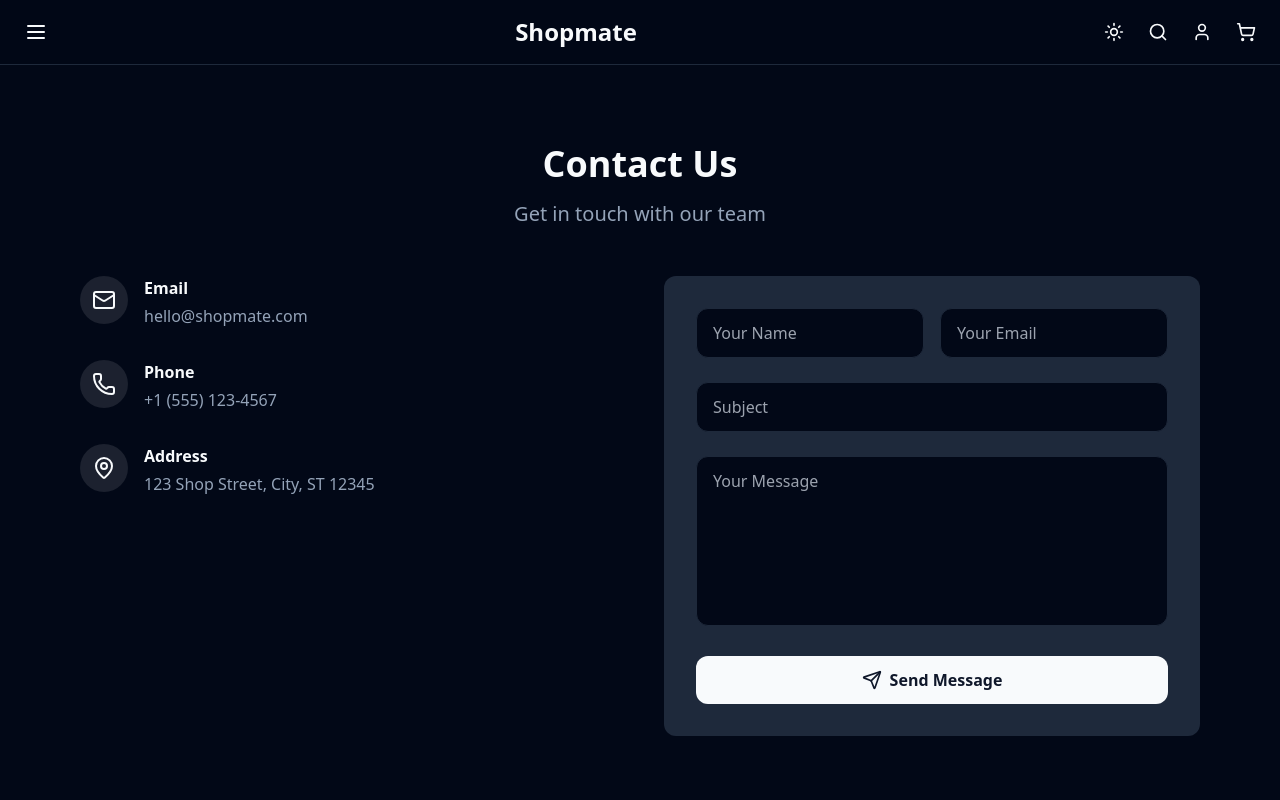
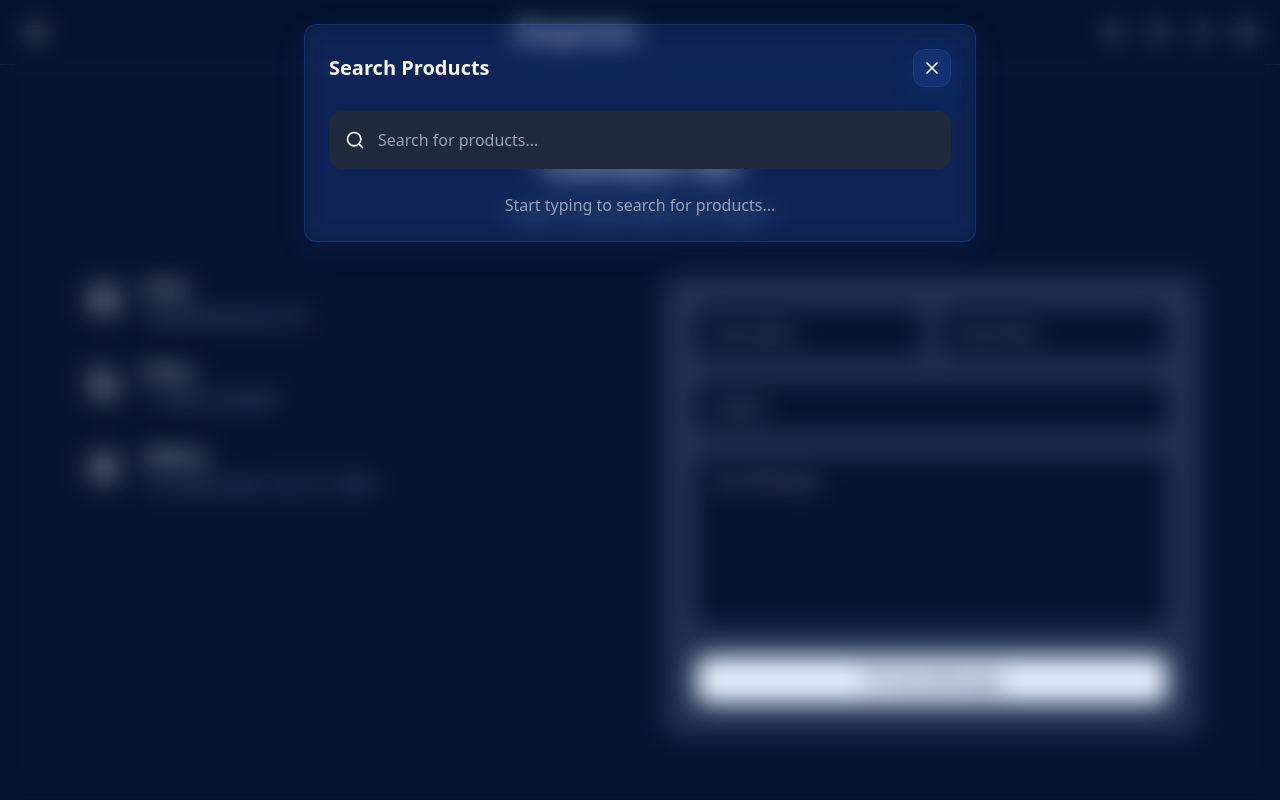
Before and after one commit to lukmanxpert/shopmate-ai-powered-ecommerce-store-frontend, a React (Vite) app: page /contact in a window 1280 px wide. Both pictures are taken after a click on the button 1158 px from the left and 32 px from the top of the page. Shown: the top 800 px of the page. Built offline with nearby package versions, Linux system fonts and the light colour scheme.

Commit message:
added search overlay

```diff
--- a/src/components/Layout/SearchOverlay.jsx
+++ b/src/components/Layout/SearchOverlay.jsx
@@ -2,9 +2,56 @@
 import { X, Search } from "lucide-react";
 import { useDispatch, useSelector } from "react-redux";
 import { useNavigate } from "react-router-dom";
+import { toggleSearchBar } from "../../store/slices/popupSlice";
 
 const SearchOverlay = () => {
-  return <></>;
+  const [searchQuery, setSearchQuery] = useState("")
+  const dispatch = useDispatch()
+  const navigate = useNavigate()
+  const { isSearchBarOpen } = useSelector(state => state.popup)
+  if (!isSearchBarOpen) return null
+  const handleSearch = () => {
+    if (searchQuery.trim() !== "") {
+      dispatch(toggleSearchBar())
+      navigate(`/products?search=${encodeURIComponent(searchQuery)}`)
+    }
+  }
+  return <>
+    <div className="fixed inset-0 z-50">
+      {/* glass background */}
+      <div className="absolute inset-0 backdrop-blur-md bg-[hsla(var(--glass-bg))]">
+        {/* search container */}
+        <div className="relative z-10 animate-slide-in-top">
+          <div className="glass-panel m-6 max-w-2xl mx-auto">
+            <div className="flex items-center justify-between mb-6">
+              <h2 className="text-xl font-semibold text-primary">Search Products</h2>
+              <button onClick={() => dispatch(toggleSearchBar())} className="p-2 rounded-lg glass-card hover:glow-on-hover animate-smooth">
+                <X className="w-5 h-5 text-primary" />
+              </button>
+            </div>
+            <div className="relative">
+              {/* search icon button */}
+              <button onClick={handleSearch} className="absolute left-4 top-1/2 transform -translate-y-1/2 w-5 h-5 text-muted-foreground">
+                <Search className="w-5 h-5 text-primary" />
+              </button>
+              <input
+                type="text"
+                placeholder="Search for products..."
+                value={searchQuery}
+                onChange={e => setSearchQuery(e.target.value)}
+                onKeyDown={e => e.key === "Enter" && handleSearch()}
+                className="w-full pl-12 pr-4 py-4 bg-secondary border border-border rounded-lg focus:outline-none text-foreground placeholder-muted-foreground"
+                autoFocus
+              />
+            </div>
+            <div className="mt-6 text-center text-muted-foreground">
+              <p>Start typing to search for products...</p>
+            </div>
+          </div>
+        </div>
+      </div>
+    </div>
+  </>;
 };
 
 export default SearchOverlay;
```
